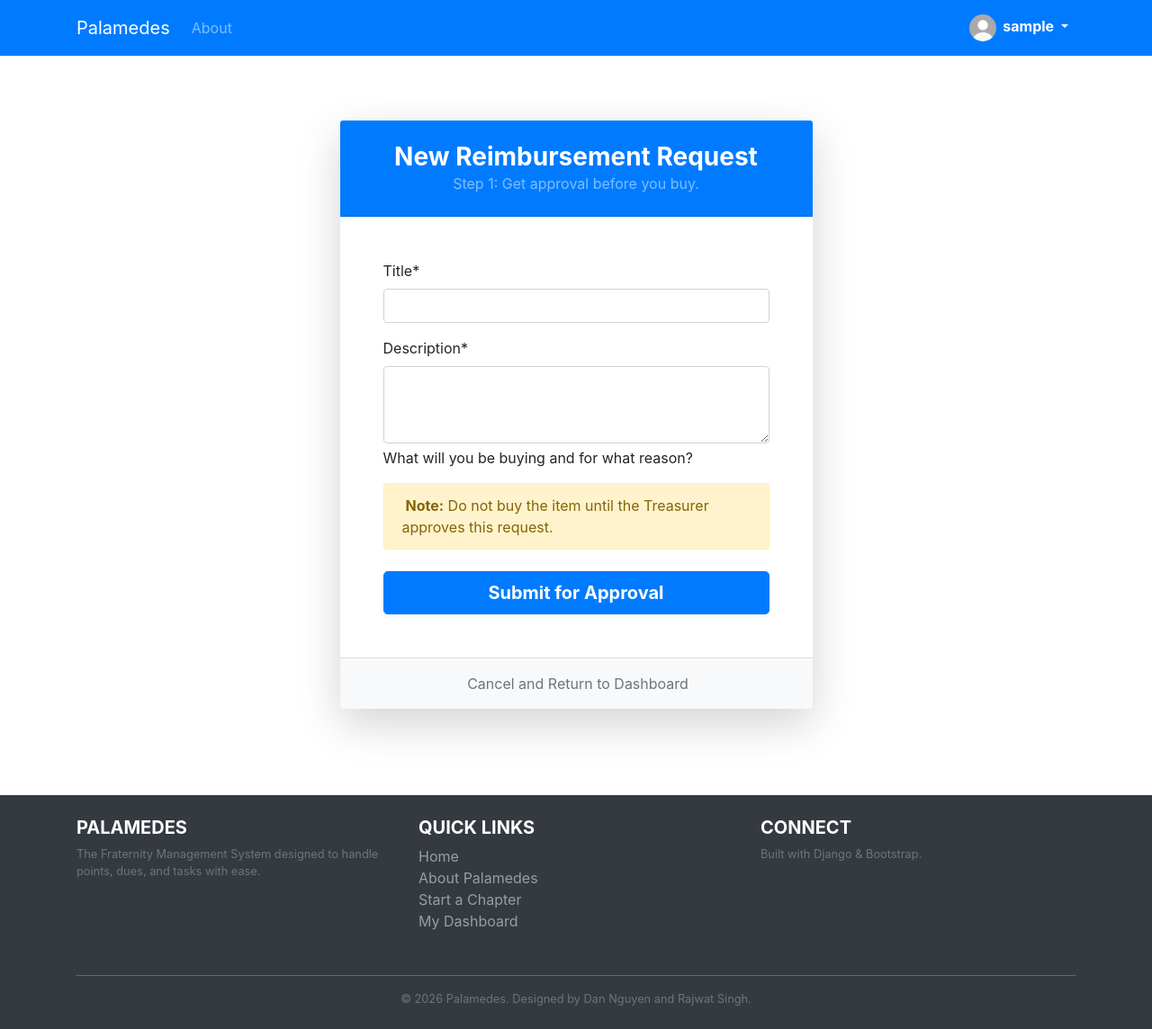
After one commit to dannguyen111/palamedes, a Django app: page /dashboard/reimbursements/new/ in a window 1280 px wide. The commit adds this page. Shown: the whole page at 90% size. Run offline with Django 5.2, Linux system fonts and the light colour scheme; the visitor is signed in with stand-in values (Sample User, id 1); some libraries are stand-ins or nearby versions.

Commit message:
Added the reimbursement requests. Treasurer can view pending requests and also view the history and details of the all the requests. I also fixed the optional pledge class block to show when only the the pledge class option is selected.

```diff
--- a/palamedes/dashboard/forms.py
+++ b/palamedes/dashboard/forms.py
@@ -1,5 +1,5 @@
 from django import forms
-from .models import HousePoint, Due
+from .models import HousePoint, Due, Reimbursement
 from users.models import CustomUser
 
 class DateInput(forms.DateInput):
@@ -58,6 +58,21 @@ class DirectPointAssignmentForm(forms.ModelForm):
         else:
             self.fields['user'].queryset = queryset.filter(status='NM')
             self.fields['user'].label = "Assign to New Member"
+
+class ReimbursementPreApprovalForm(forms.ModelForm):
+    class Meta:
+        model = Reimbursement
+        fields = ['title', 'description']
+
+        widgets = {
+            'description': forms.Textarea(attrs={'rows': 3}),
+        }
+
+class RecieptUploadForm(forms.ModelForm):
+    class Meta:
+        model = Reimbursement
+        fields = ['receipt_image', 'total_amount', 'venmo_id']
+
 
 class SingleDueForm(forms.ModelForm):
     # We add a "Type" field to help the UI, though it saves to 'amount'
--- /dev/null
+++ b/palamedes/dashboard/templates/dashboard/reimbursement_form.html
@@ -0,0 +1,44 @@
+{% extends "homepage/base.html" %}
+{% load crispy_forms_tags %}
+
+{% block content %}
+<div class="container mt-5 mb-5">
+    <div class="row justify-content-center">
+        <div class="col-md-8 col-lg-6">
+
+            <div class="card shadow-lg border-0 rounded-lg">
+                <div class="card-header bg-primary text-white text-center py-4">
+                    <h3 class="font-weight-bold mb-0">New Reimbursement Request</h3>
+                    <p class="mb-0 text-white-50">Step 1: Get approval before you buy.</p>
+                </div>
+
+                <div class="card-body p-5">
+                    <form method="POST" enctype="multipart/form-data">
+                        {% csrf_token %}
+
+                        {{ form|crispy }}
+
+                        <div class="alert alert-warning mt-3">
+                            <i class="fas fa-info-circle mr-1"></i>
+                            <strong>Note:</strong> Do not buy the item until the Treasurer approves this request.
+                        </div>
+
+                        <div class="mt-4">
+                            <button type="submit" class="btn btn-primary btn-block btn-lg font-weight-bold shadow-sm">
+                                Submit for Approval
+                            </button>
+                        </div>
+                    </form>
+                </div>
+
+                <div class="card-footer bg-light text-center py-3">
+                    <a href="{% url 'dashboard' %}" class="text-muted text-decoration-none">
+                        <i class="fas fa-arrow-left mr-1"></i> Cancel and Return to Dashboard
+                    </a>
+                </div>
+            </div>
+
+        </div>
+    </div>
+</div>
+{% endblock %}
--- a/palamedes/dashboard/urls.py
+++ b/palamedes/dashboard/urls.py
@@ -22,4 +22,12 @@ urlpatterns = [
     path('directory/', views.directory, name='brother_directory'),
     path('directory/member/<int:pk>/', views.brother_profile, name='brother_profile'),
     path('points/manage/', views.manage_points_creation, name='manage_points_creation'),
+    path('reimbursements/', views.reimbursement_list, name='reimbursement_list'),
+    path('reimbursements/new/', views.create_pre_buy, name='create_reimbursement'),
+    path('reimbursements/upload/<int:pk>/', views.create_upload_receipt, name='upload_receipt'),
+    path('reimbursements/manage/', views.treasurer_reimbursements, name='treasurer_reimbursements'),
+    path('reimbursements/approve/<int:pk>/', views.approve_reimbursement, name='approve_reimbursement'),
+    path('reimbursements/reject/<int:pk>/', views.reject_reimbursement, name='reject_reimbursement'),
+    path('reimbursements/all_reimbursements', views.all_reimbursements, name='all_reimbursements'),
+    path('reimbursements/info/<int:pk>/', views.get_reimbursement_info, name='reimbursement_info'),
 ]
--- a/palamedes/dashboard/views.py
+++ b/palamedes/dashboard/views.py
@@ -7,8 +7,8 @@ from django.contrib import messages
 from django.contrib.auth.decorators import login_required
 from django.db.models import Sum, Q
 from django.db.models.functions import Coalesce
-from .models import HousePoint, Due, Task, Announcement
-from .forms import NMPointRequestForm, ActivePointRequestForm, DirectPointAssignmentForm, SingleDueForm, BulkDueForm, BulkPointForm
+from .models import HousePoint, Due, Task, Announcement, Reimbursement
+from .forms import NMPointRequestForm, ActivePointRequestForm, DirectPointAssignmentForm, SingleDueForm, BulkDueForm, BulkPointForm, ReimbursementPreApprovalForm, RecieptUploadForm
 from users.models import CustomUser
 from django.http import JsonResponse
 
@@ -586,12 +586,13 @@ def payment_success(request):
 
 @login_required
 def make_payment_treasurer(request, pk):
-    due = get_object_or_404(Due, pk=pk)
-    context = {
-        'due' : due
-    }
+    if request.user.position.can_manage_finance:
+        due = get_object_or_404(Due, pk=pk)
+        context = {
+            'due' : due
+        }
 
-    return render(request, 'dashboard/paid_treasurer.html', context)
+        return render(request, 'dashboard/paid_treasurer.html', context)
 
 @login_required
 def mark_paid(request, pk):
@@ -653,42 +654,44 @@ def directory(request):
 
 @login_required
 def unpaid_directory(request):
-    user = request.user
-    chapter = request.user.chapter
-    members = CustomUser.objects.filter(dues__is_paid = False, chapter = chapter).distinct() \
-        .annotate(total_dues=Sum('dues__amount')
-    )
+    if request.user.position.can_manage_finance:
+        user = request.user
+        chapter = request.user.chapter
+        members = CustomUser.objects.filter(dues__is_paid = False, chapter = chapter).distinct() \
+            .annotate(total_dues=Sum('dues__amount')
+        )
 
-    member_filter = request.GET.get('filter')
-    if member_filter:
-        members = members.filter(
-            Q(first_name__icontains = member_filter) |
-            Q(last_name__icontains = member_filter) |
-            Q(major__icontains = member_filter) |
-            Q(hometown__icontains = member_filter)
-    )
+        member_filter = request.GET.get('filter')
+        if member_filter:
+            members = members.filter(
+                Q(first_name__icontains = member_filter) |
+                Q(last_name__icontains = member_filter) |
+                Q(major__icontains = member_filter) |
+                Q(hometown__icontains = member_filter)
+        )
 
-    status_filter = request.GET.get('status')
-    if status_filter:
-        members = members.filter(status=status_filter)
+        status_filter = request.GET.get('status')
+        if status_filter:
+            members = members.filter(status=status_filter)
 
-    context = {
-        'members' : members,
-        'search_query' : member_filter or ""
-    }
+        context = {
+            'members' : members,
+            'search_query' : member_filter or ""
+        }
 
-    return render(request, 'dashboard/unpaid_directory.html', context)
+        return render(request, 'dashboard/unpaid_directory.html', context)
 
 def dues_member(request, pk):
-    brother = get_object_or_404(CustomUser, pk=pk)
-    dues = Due.objects.filter(assigned_to=brother).order_by('is_paid', 'due_date')
+    if request.user.position.can_manage_finance:
+        brother = get_object_or_404(CustomUser, pk=pk)
+        dues = Due.objects.filter(assigned_to=brother).order_by('is_paid', 'due_date')
 
-    context = {
-        'brother' : brother,
-        'dues' : dues
-    }
+        context = {
+            'brother' : brother,
+            'dues' : dues
+        }
 
-    return render(request, 'dashboard/member_dues_details.html', context)
+        return render(request, 'dashboard/member_dues_details.html', context)
 
 
 
@@ -768,3 +771,111 @@ def manage_points_creation(request):
             return redirect('dashboard')
 
     return render(request, 'dashboard/manage_points.html', {'form': form})
+
+@login_required
+def reimbursement_list(request):
+    requests = Reimbursement.objects.filter(requestor = request.user)
+
+    context = {
+        'requests' : requests
+    }
+
+    return render(request, 'dashboard/reimbursement_list.html', context)
+
+@login_required
+def create_pre_buy(request):
+    if request.method == 'POST':
+        buy_form = ReimbursementPreApprovalForm(request.POST)
+
+        if buy_form.is_valid():
+            req = buy_form.save(commit = False)
+            req.requestor = request.user
+            req.status = 'PENDING_SPENDING'
+            req.save()
+            messages.success(request, f'Your request to buy the following items has been successfully submitted. Please wait for the approval.')
+            return redirect('reimbursement_list')
+    else:
+        buy_form = ReimbursementPreApprovalForm()
+
+    return render(request, 'dashboard/reimbursement_form.html', {'form': buy_form, 'title': 'New Request'})
+
+@login_required
+def create_upload_receipt(request, pk):
+    req = get_object_or_404(Reimbursement, pk=pk, requestor = request.user)
+    if request.method == 'POST':
+        upload_form = RecieptUploadForm(request.POST, request.FILES, instance = req)
+
+        if upload_form.is_valid():
+            req = upload_form.save(commit = False)
+            req.status = 'PENDING_REIMBURSEMENT'
+            req.save()
+
+            messages.success(request, f'Your request for the reimbursement has been successfully submitted. Please wait for the approval')
+            return redirect('reimbursement_list')
+    else:
+        upload_form = RecieptUploadForm(instance = req)
+
+    context = {
+        'form' : upload_form,
+        'title' : f'Upload recipt for {req.title}'
+    }
+    return render(request, 'dashboard/reimbursement_form.html', context)
+
+@login_required
+def treasurer_reimbursements(request):
+    if request.user.position.can_manage_finance:
+        items = Reimbursement.objects.filter(status__in=['PENDING_SPENDING', 'PENDING_REIMBURSEMENT']
+        ).order_by('-created_at')
+
+        context = {
+            'items' : items
+        }
+
+        return render(request ,'dashboard/treasurer_reimbursements.html', context)
+
+@login_required
+def approve_reimbursement(request, pk):
+    if request.user.position.can_manage_finance:
+        req = get_object_or_404(Reimbursement, pk=pk)
+        if req.status == 'PENDING_SPENDING':
+            req.status = 'APPROVED_BUY'
+            messages.success(request, f"Approved spending for {req.requestor.first_name}")
+        elif req.status == 'PENDING_REIMBURSEMENT':
+            req.status = 'APPROVED_REIMBURSEMENT'
+            messages.success(request, f"Approved reimbursement for {req.requestor.first_name}")
+        req.save()
+        return redirect('treasurer_reimbursements')
+
+@login_required
+def all_reimbursements(request):
+    if request.user.position.can_manage_finance:
+        items = Reimbursement.objects.all()
+
+        context = {
+            'items' : items
+        }
+
+        return render(request, 'dashboard/all_reimbursements.html', context)
+
+@login_required
+def reject_reimbursement(request, pk):
+    if request.user.position.can_manage_finance:
+        req = get_object_or_404(Reimbursement, pk=pk)
+        if req.status == 'PENDING_SPENDING':
+            req.status = 'REJECTED_BUY'
+            messages.success(request, f"Rejected spending for {req.requestor.first_name}")
+        elif req.status == 'PENDING_REIMBURSEMENT':
+            req.status = 'REJECTED_REIMBURSEMNET'
+            messages.success(request, f"Rejected reimbursement for {req.requestor.first_name}")
+        req.save()
+        return redirect('treasurer_reimbursements')
+
+@login_required
+def get_reimbursement_info(request, pk):
+    if request.user.position.can_manage_finance:
+        req = get_object_or_404(Reimbursement, pk = pk)
+        context = {
+            'item' : req
+        }
+
+    return render(request, 'dashboard/reimbursement_info.html', context)
```
Also changed, not shown: palamedes/dashboard/models.py (+23 -0 lines), palamedes/dashboard/templates/dashboard/all_reimbursements.html (added, +51 -0 lines), palamedes/dashboard/templates/dashboard/dues_dashboard.html (+27 -10 lines), palamedes/dashboard/templates/dashboard/manage_dues.html (+26 -2 lines), palamedes/dashboard/templates/dashboard/reimbursement_info.html (added, +126 -0 lines), palamedes/dashboard/templates/dashboard/reimbursement_list.html (added, +53 -0 lines), palamedes/dashboard/templates/dashboard/treasurer_reimbursements.html (added, +43 -0 lines), palamedes/dashboard/migrations/0003_reimbursement.py (added), palamedes/dashboard/migrations/0004_reimbursement_venmo_id.py (added), palamedes/dashboard/migrations/0005_reimbursement_title.py (added), palamedes/palamedes/settings.py (line endings or trailing spaces).
